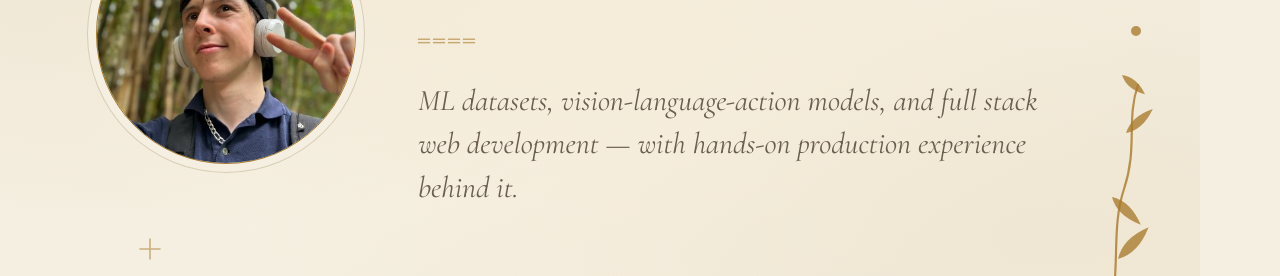
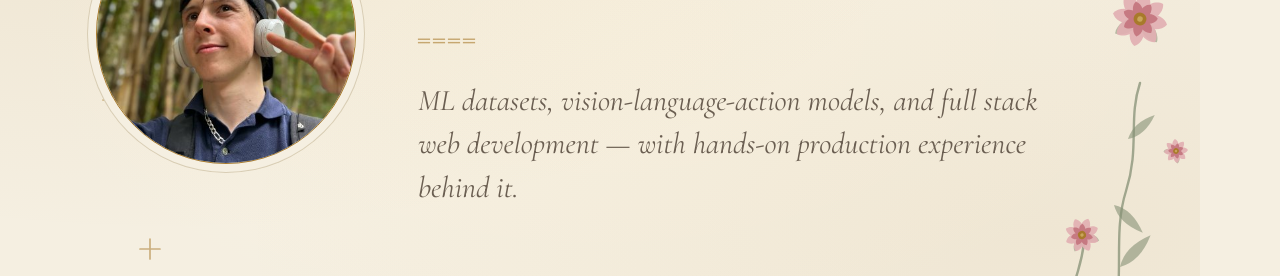
Before and after one commit to 42connor/42connor.github.io, a plain HTML site: page tools/og-card.html in a window 1280 px wide. Shown: the part 281-557 px from the top of the page. Drawn offline with Linux system fonts and the light colour scheme.

Commit message:
polish: carry the flowers into the share card and the favicon
The site grew rose blooms on sage stems; the card and the tab icon were
still gold-only, so a shared link and an open tab both advertised the old
look.

Card gains blooms crowning its stems, built as one <defs> group reused with
<use> so the petal geometry is defined once. Favicon becomes a small
blossom, scaled to fill more of the tile after checking it at 128, 48, 32
and 16 — at the original size the 16px rendering lost its petals.

og-card.png regenerated with tools/render-card.mjs.

Co-Authored-By: Claude Opus 5 (1M context) <noreply@anthropic.com>

```diff
--- a/tools/og-card.html
+++ b/tools/og-card.html
@@ -32,6 +32,9 @@
         --gold: #a87a2b;
         --gold-soft: #c9a55b;
         --rule: #d8cdb4;
+        --rose: #c2707a;
+        --blush: #e2b0b3;
+        --sage: #869176;
     }
 
     * { margin: 0; padding: 0; box-sizing: border-box; }
@@ -105,23 +108,65 @@
     <!-- Hand-drawn echo of the generative marginalia in hero.js: a curving
          stem with almond leaves alternating up it. -->
     <svg class="sprigs" viewBox="0 0 1200 630" fill="none">
-        <g stroke="var(--gold)" stroke-width="2.2" stroke-linecap="round" opacity="0.8">
-            <path d="M1108 596c14-40 2-84 16-126s2-70 14-104"/>
-            <path d="M62 44c-12 34-2 66-14 98"/>
+        <defs>
+          <g id="bloom">
+            <g fill="var(--sage)" opacity="0.55">
+              <path transform="rotate(132)" d="M0 0C7-4.5 7-20 0-25C-7-20-7-4.5 0 0Z"/>
+              <path transform="rotate(-132)" d="M0 0C7-4.5 7-20 0-25C-7-20-7-4.5 0 0Z"/>
+            </g>
+            <g fill="var(--blush)" opacity="0.92">
+            <path transform="rotate(0.0)" d="M0 0C8.4-4 8.4-19.5 0-24C-8.4-19.5-8.4-4 0 0Z"/>
+            <path transform="rotate(45.0)" d="M0 0C8.4-4 8.4-19.5 0-24C-8.4-19.5-8.4-4 0 0Z"/>
+            <path transform="rotate(90.0)" d="M0 0C8.4-4 8.4-19.5 0-24C-8.4-19.5-8.4-4 0 0Z"/>
+            <path transform="rotate(135.0)" d="M0 0C8.4-4 8.4-19.5 0-24C-8.4-19.5-8.4-4 0 0Z"/>
+            <path transform="rotate(180.0)" d="M0 0C8.4-4 8.4-19.5 0-24C-8.4-19.5-8.4-4 0 0Z"/>
+            <path transform="rotate(225.0)" d="M0 0C8.4-4 8.4-19.5 0-24C-8.4-19.5-8.4-4 0 0Z"/>
+            <path transform="rotate(270.0)" d="M0 0C8.4-4 8.4-19.5 0-24C-8.4-19.5-8.4-4 0 0Z"/>
+            <path transform="rotate(315.0)" d="M0 0C8.4-4 8.4-19.5 0-24C-8.4-19.5-8.4-4 0 0Z"/>
+            </g>
+            <g fill="var(--rose)" opacity="0.85">
+            <path transform="rotate(25.7)" d="M0 0C5.6-2.6 5.6-12.6 0-15.5C-5.6-12.6-5.6-2.6 0 0Z"/>
+            <path transform="rotate(77.1)" d="M0 0C5.6-2.6 5.6-12.6 0-15.5C-5.6-12.6-5.6-2.6 0 0Z"/>
+            <path transform="rotate(128.6)" d="M0 0C5.6-2.6 5.6-12.6 0-15.5C-5.6-12.6-5.6-2.6 0 0Z"/>
+            <path transform="rotate(180.0)" d="M0 0C5.6-2.6 5.6-12.6 0-15.5C-5.6-12.6-5.6-2.6 0 0Z"/>
+            <path transform="rotate(231.4)" d="M0 0C5.6-2.6 5.6-12.6 0-15.5C-5.6-12.6-5.6-2.6 0 0Z"/>
+            <path transform="rotate(282.8)" d="M0 0C5.6-2.6 5.6-12.6 0-15.5C-5.6-12.6-5.6-2.6 0 0Z"/>
+            <path transform="rotate(334.3)" d="M0 0C5.6-2.6 5.6-12.6 0-15.5C-5.6-12.6-5.6-2.6 0 0Z"/>
+            </g>
+            <circle r="5.6" fill="var(--gold)"/>
+            <circle r="2.4" fill="var(--gold-soft)"/>
+          </g>
+        </defs>
+
+        <!-- Stems, drawn to match the sage sprigs hero.js grows in the margins. -->
+        <g stroke="var(--sage)" stroke-width="2.4" stroke-linecap="round" opacity="0.75">
+            <path d="M1112 604c14-42 0-88 14-132s2-72 14-108"/>
+            <path d="M1058 612c8-30 22-56 26-88"/>
+            <path d="M58 30c-12 36 0 70-14 104"/>
         </g>
-        <g fill="var(--gold)" opacity="0.78">
-            <g transform="translate(1118,540) rotate(-46)"><path d="M0 0Q18-11 44 0Q18 11 0 0Z"/></g>
-            <g transform="translate(1112,478) rotate(44)"><path d="M0 0Q16-10 40 0Q16 10 0 0Z"/></g>
-            <g transform="translate(1126,414) rotate(-42)"><path d="M0 0Q15-9 36 0Q15 9 0 0Z"/></g>
-            <g transform="translate(1122,356) rotate(40)"><path d="M0 0Q13-8 30 0Q13 8 0 0Z"/></g>
-            <circle cx="1136" cy="312" r="5"/>
-            <g transform="translate(56,86) rotate(214)"><path d="M0 0Q15-9 36 0Q15 9 0 0Z"/></g>
-            <g transform="translate(50,132) rotate(128)"><path d="M0 0Q13-8 30 0Q13 8 0 0Z"/></g>
+
+        <!-- Sage leaves up the stems. -->
+        <g fill="var(--sage)" opacity="0.6">
+            <g transform="translate(1120,548) rotate(-46)"><path d="M0 0Q18-11 44 0Q18 11 0 0Z"/></g>
+            <g transform="translate(1114,486) rotate(44)"><path d="M0 0Q16-10 40 0Q16 10 0 0Z"/></g>
+            <g transform="translate(1128,420) rotate(-42)"><path d="M0 0Q15-9 36 0Q15 9 0 0Z"/></g>
+            <g transform="translate(1068,570) rotate(48)"><path d="M0 0Q14-9 34 0Q14 9 0 0Z"/></g>
+            <g transform="translate(50,74) rotate(214)"><path d="M0 0Q15-9 36 0Q15 9 0 0Z"/></g>
+            <g transform="translate(44,124) rotate(128)"><path d="M0 0Q13-8 30 0Q13 8 0 0Z"/></g>
         </g>
-        <g stroke="var(--gold)" stroke-width="1.6" stroke-linecap="round" opacity="0.55">
-            <path d="M1040 220v26M1027 233h26"/>
+
+        <!-- Blooms crowning the stems, plus one loose. -->
+        <use href="#bloom" transform="translate(1140,300) rotate(12) scale(1.15)"/>
+        <use href="#bloom" transform="translate(1082,516) rotate(-24) scale(0.72)"/>
+        <use href="#bloom" transform="translate(38,152) rotate(196) scale(0.86)"/>
+        <use href="#bloom" transform="translate(1176,432) rotate(40) scale(0.5)"/>
+
+        <!-- Gold sparkles. -->
+        <g stroke="var(--gold)" stroke-width="1.7" stroke-linecap="round" opacity="0.55">
+            <path d="M1016 200v26M1003 213h26"/>
             <path d="M150 520v20M140 530h20"/>
-            <path d="M1072 92v16M1064 100h16"/>
+            <path d="M1040 90v16M1032 98h16"/>
+            <path d="M112 372v18M103 381h18"/>
         </g>
     </svg>
 
```
Also changed, not shown: favicon.svg, og-card.png.
